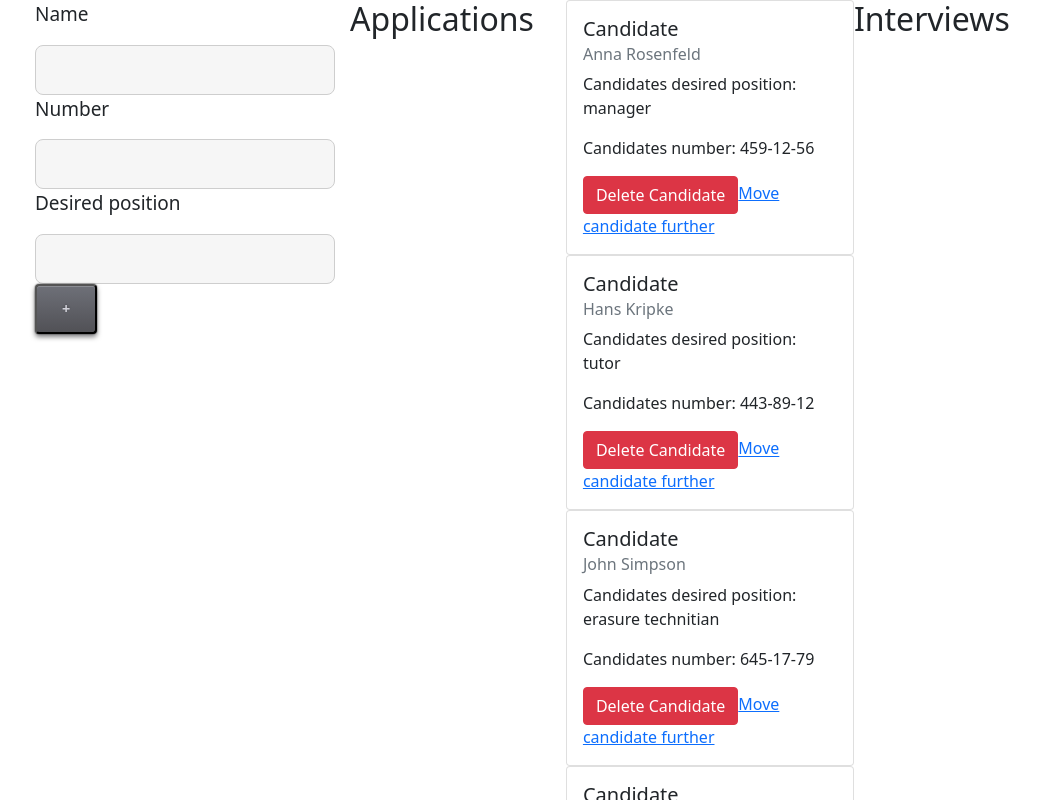
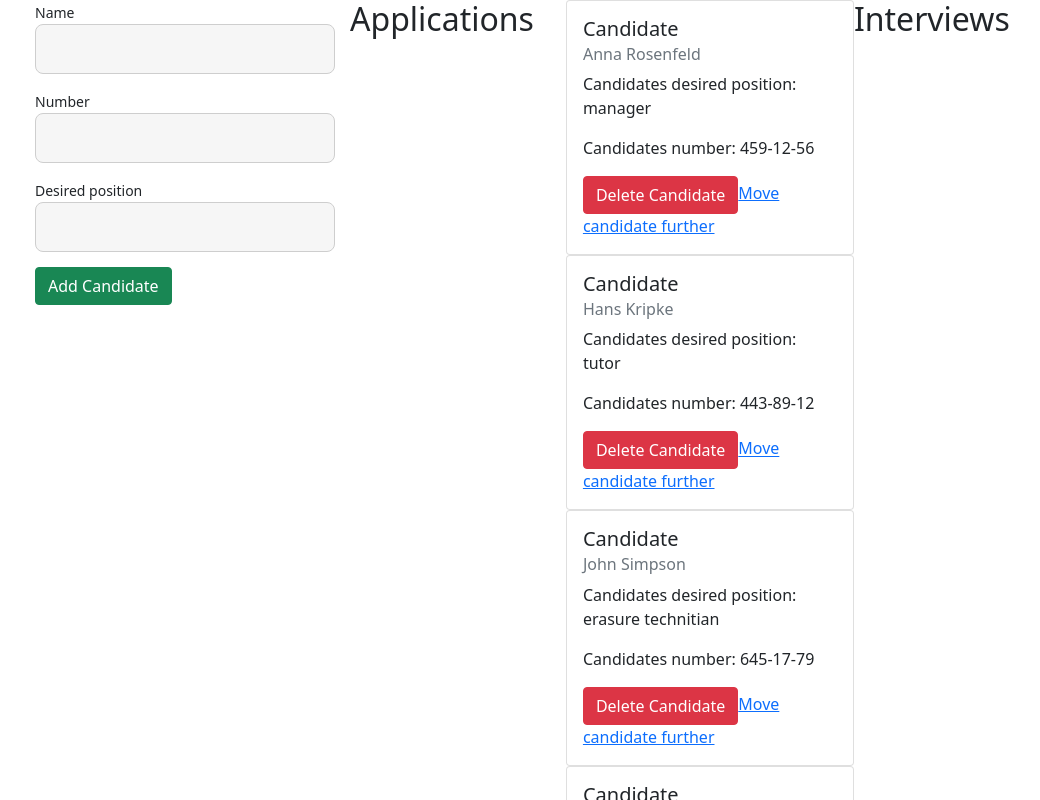
Before and after one commit to solarenergy990/trial-day, a React (Create React App) app: page / in a window 1280 px wide. Shown: the top 800 px of the page, without its empty margins (149-1189 px from the left). Built offline with nearby package versions, Linux system fonts and the light colour scheme.

Commit message:
fixes form styles

```diff
--- a/src/components/ApplicantCard/ApplicantCard.jsx
+++ b/src/components/ApplicantCard/ApplicantCard.jsx
@@ -1,30 +1,34 @@
 import React from 'react';
-import {Card, Button } from 'react-bootstrap';
+import { Card, Button } from 'react-bootstrap';
 
-
-const ApplicantCard = ({ applicantName, applicantNumber, applicantDesiredPosition, onClickRemove}) => {
-    return    <div>
+const ApplicantCard = ({
+  applicantName,
+  applicantNumber,
+  applicantDesiredPosition,
+  onClickRemove,
+}) => {
+  return (
+    <div>
       <Card style={{ width: '18rem' }}>
         <Card.Body>
           <Card.Title>Candidate</Card.Title>
-          <Card.Subtitle className="mb-2 text-muted">{ applicantName}</Card.Subtitle>
+          <Card.Subtitle className="mb-2 text-muted">
+            {applicantName}
+          </Card.Subtitle>
           <Card.Text>
-            Candidates desired position: { applicantDesiredPosition}
+            Candidates desired position: {applicantDesiredPosition}
           </Card.Text>
-          <Card.Text>
-            Candidates number: { applicantNumber}
-                </Card.Text>
-          {/* <Card.Link href="#">Delete Candidate</Card.Link> */}
-          <Button type="button" variant="danger" onClick={onClickRemove}>Delete Candidate</Button>
-          {/* <button type="button"  onClick={onClickRemove}>
-        Delete
-      </button> */}
+          <Card.Text>Candidates number: {applicantNumber}</Card.Text>
+
+          <Button type="button" variant="danger" onClick={onClickRemove}>
+            Delete Candidate
+          </Button>
+
           <Card.Link href="#">Move candidate further</Card.Link>
         </Card.Body>
       </Card>
     </div>
+  );
+};
 
-
-}
-
-export default ApplicantCard
+export default ApplicantCard;
--- a/src/components/ApplicantForm/Applicant.module.css
+++ b/src/components/ApplicantForm/Applicant.module.css
@@ -3,9 +3,9 @@
 }
 .labelText {
   display: inline-flex;
-  margin-right: 15px;
-
-  font-size: 19px;
+  /* margin-right: 15px; */
+  margin-bottom: 0;
+  font-size: 14px;
 }
 
 .input {
@@ -16,35 +16,6 @@
   border: 1px solid #cecece;
   background: #f6f6f6;
   border-radius: 8px;
+
+  margin-bottom: 15px;
 }
-
-.button {
-  position: relative;
-  display: inline-block;
-  height: 50px;
-  font-size: 90%;
-  font-weight: 700;
-  color: rgb(209, 209, 217);
-  text-decoration: none;
-  text-shadow: 0 -1px 2px rgba(0, 0, 0, 0.2);
-  padding: 10px 25px;
-  outline: none;
-  border-radius: 4px;
-  background: linear-gradient(rgb(110, 112, 120), rgb(81, 81, 86))
-    rgb(110, 112, 120);
-  box-shadow: 0 1px rgba(255, 255, 255, 0.2) inset, 0 3px 5px rgba(0, 1, 6, 0.5),
-    0 0 1px 1px rgba(0, 1, 6, 0.2);
-  transition: 0.2s ease-in-out;
-}
-
-.button:hover:not(:active) {
-  background: linear-gradient(rgb(126, 126, 134), rgb(70, 71, 76))
-    rgb(126, 126, 134);
-}
-
-.button:active {
-  top: 1px;
-  background: linear-gradient(rgb(76, 77, 82), rgb(56, 57, 62)) rgb(76, 77, 82);
-  box-shadow: 0 0 1px rgba(0, 0, 0, 0.5) inset,
-    0 2px 3px rgba(0, 0, 0, 0.5) inset, 0 1px 1px rgba(255, 255, 255, 0.1);
-}
--- a/src/components/ApplicantForm/ApplicantForm.jsx
+++ b/src/components/ApplicantForm/ApplicantForm.jsx
@@ -1,4 +1,5 @@
 import React, { useState } from 'react';
+import { Button } from 'react-bootstrap';
 
 import s from './Applicant.module.css';
 
@@ -78,9 +79,9 @@ const ContactForm = ({ onSubmit }) => {
               className={s.input}
             />
           </label>
-          <button type="submit" className={s.button}>
-            +
-          </button>
+          <Button type="submit" variant="btn btn-success">
+            Add Candidate
+          </Button>
         </div>
       </form>
     </div>
```
Lines whose indentation alone changed are shown as unchanged.
